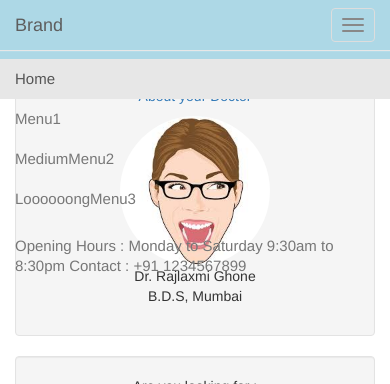
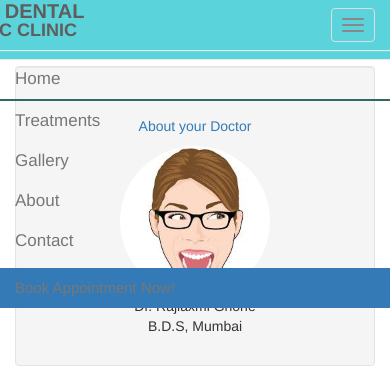
Before and after one commit to katkamrachana/cng, a Django app: page / in a window 390 px wide, after a click on "Toggle navigation". Shown: the top 384 px of the page. Run offline with Django 3.2, Linux system fonts and the light colour scheme; some libraries are stand-ins or nearby versions.

Commit message:
nav bar css updated

```diff
--- a/cdac/dental_studio/templates/dental_studio/homepage.html
+++ b/cdac/dental_studio/templates/dental_studio/homepage.html
@@ -23,18 +23,20 @@
 						<span class="icon-bar"></span>
 						<span class="icon-bar"></span>
 					</button>
-					<a href="#" class="navbar-brand">Brand</a>
+					<a href="#" class="navbar-brand"><img src="/static/dental_studio/images/site-logo.svg" class="sitelogo"><p class="site-fullname"><p class="site-primary-name"> Chirayu Dental </p><p class="site-sec-name"> Aesthetic Clinic </p></p></a>
 				</div>
 				<!-- Collection of nav links and other content for toggling -->
 				<div id="navbarCollapse" class="collapse navbar-collapse">
-					<ul class="nav navbar-nav">
-						<li class="active"><a href="#">Home</a></li>
-						<li><a href="#">Menu1</a></li>
-						<li><a href="#">MediumMenu2</a></li>
-						<li><a href="#">LoooooongMenu3</a></li>
+					<ul class="nav navbar-nav menu-list">
+						<li class="menu-item active-menu"><a href="#">Home</a></li>
+						<li class="menu-item"><a href="#">Treatments</a></li>
+						<!-- <li class="menu-item"><a href="#">Offers</a></li> -->
+						<li class="menu-item"><a href="#">Gallery</a></li>
+						<li class="menu-item"><a href="#">About</a></li>
+						<li class="menu-item"><a href="#">Contact</a></li>
 					</ul>
 					<ul class="nav navbar-nav navbar-right">
-						<li><a href="#">Opening Hours : Monday to Saturday 9:30am to 8:30pm  Contact : +91 1234567899</a></li>
+						<li><a href="#" class="btn-primary">Book Appointment Now!</a></li>
 					</ul>
 				</div>
 			</div>
@@ -43,22 +45,15 @@
 		<!-- Test finish -->
 		<div class="container-fluid text-center content-container">
 			<div class="row">
-				<div class="col-sm-3">
+				<p class="pull-right">
+
+				Opening Hours : Monday to Saturday 9:30am to 8:30pm  Contact : +91 1234567899
+				</p>
+				<div class="col-sm-2">
 					<div class="well">
 						<p><a href="#">About your Doctor</a></p>
 						<img src="/static/dental_studio/images/profile.jpg" class="img-circle" alt="Dr." height="150px">
 						<p>Dr. Rajlaxmi Ghone<br>B.D.S, Mumbai</p>
-					</div>
-					<div class="well col-*-*">
-						<p>Are you looking for :</p>
-						<p>
-							<span class="label lbl-info">Inlays and Onlays</span>
-							<span class="label lbl-info">Composite Bonding</span>
-							<span class="label lbl-info">Dental Veneers</span>
-							<span class="label lbl-info">Teeth Whitening</span>
-							<span class="label lbl-info">Implants</span>
-							<a href="#">More..</a>
-						</p>
 					</div>
 				</div>
 				<div class="col-sm-7">
@@ -74,7 +69,7 @@
 										<div class="carousel-inner">
 											<div class="item text-center active">
 												<!-- <img src="/static/dental_studio/images/cng2.jpg" alt="Los Angeles" style="width: 250px"> -->
-												<img src="/static/dental_studio/images/banner2.jpg" alt="Los Angeles" style="width: 650px">
+												<img src="/static/dental_studio/images/smile4.jpg" style="width: 500px;margin-left: 155px;">
 											</div>
 
 										</div>
@@ -121,9 +116,8 @@
 						</div>
 					</div>
 				</div>
-				<div class="col-sm-2 well">
+				<div class="col-sm-3 well">
 					<div class="thumbnail">
-						<p>Avail 25% Discount!</p>
 						<p><strong>Book Appointment Online!</strong></p>
 						<button class="btn btn-primary">Book</button>
 					</div>
@@ -144,4 +138,14 @@
 	</div>
 
 </body>
+<script type="text/javascript">
+	$(function() {
+		$("li.menu-item").click(function() {
+      // remove classes from all
+      $("li").removeClass("active-menu");
+      // add class to the one we clicked
+      $(this).addClass("active-menu");
+  });
+	});
+</script>
 </html>
--- a/cdac/static/dental_studio/css/cdac.css
+++ b/cdac/static/dental_studio/css/cdac.css
@@ -15,18 +15,14 @@ ul.navbar-nav > li.active{
 	margin: 2px 2px 2px 2px;
 }
 
-ul.menu-list
-	{
-	margin-top: 17px;
-	> li{
-	.active{
+ul.menu-list > li.active-menu{
     border-bottom: 2px solid;
-    border-color: darkolivegreen;}
-	> a {
-		font-size: 20px; color: black;
-		color: #000000;
-	 }
-	}
+    border-color: #306769;
+}
+
+li.menu-item > a{
+	font-size: 17px; color: black;
+	color: #000000;
 }
 .meta-info{
     margin-top: 38px;
@@ -35,8 +31,9 @@ ul.menu-list
 
 .menu-bar{
 	height: 60px;
-	/*background-color: #5ad4da;*/
-	background-color: lightblue;
+	background-color: #5ad4da;
+	/*background-color: #CAEBF2;*/
+	/*background-color: #79d7ea;*/
 	font-size: 15px;
 }
 
@@ -48,7 +45,7 @@ ul.menu-list
 
 @media screen and (max-width:2560px){
 .content-container{
-	margin-top: 4%;
+	margin-top: 5%;
     }
 }
 
@@ -93,3 +90,40 @@ ul.menu-list
         background-color: lightblue;
     }
 }*/
+
+/*.active-menu{
+	border-bottom: 2px solid #1c7b9c;
+}
+*/
+/*.menu-item{
+	border-right: 2px solid #1c7b9c;
+}*/
+
+.sitelogo{
+    width: 40px !important;
+    margin-top: -6px !important;
+        margin-left: -153px;
+}
+
+/*.site-fullname{
+    margin-top: -40px;
+    text-transform: uppercase;
+    font-weight: bold;
+    margin-left: -105px;
+    font-size: 23px;
+}
+*/
+.site-primary-name{
+    margin-top: -48px;
+    text-transform: uppercase;
+    font-weight: bold;
+    margin-left: -105px;
+    font-size: 20px;
+}
+.site-sec-name{
+    margin-top: -11px;
+    text-transform: uppercase;
+    font-weight: bold;
+    margin-left: -105px;
+    font-size: 18px;
+}
```
